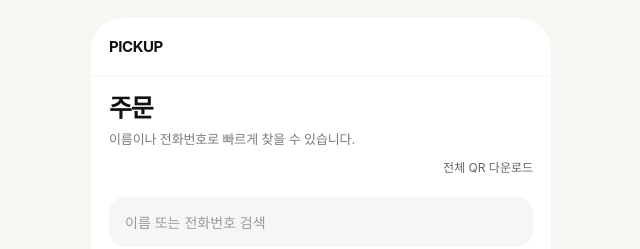
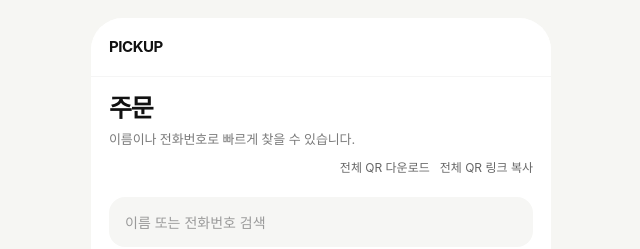
Before and after one commit to kozzzzzzi/pickup, a Next.js app: page /orders in a window 1280 px wide. Shown: the top 249 px of the page, without its empty margins (319-959 px from the left). Built offline with nearby package versions, Linux system fonts and the light colour scheme; no server answers; the database is empty.

Commit message:
Add files via upload

```diff
--- /dev/null
+++ b/app/components/copy-all-qr-links-button.tsx
@@ -0,0 +1,55 @@
+"use client";
+
+import { useState } from "react";
+
+type Order = {
+  id: string;
+  pickupPersonName: string;
+};
+
+type Props = {
+  orders: Order[];
+};
+
+export default function CopyAllQrLinksButton({ orders }: Props) {
+  const [copied, setCopied] = useState(false);
+
+  const handleCopy = async () => {
+    try {
+      const base = window.location.origin;
+
+      const text = orders
+        .map(
+          (order) =>
+            `${order.pickupPersonName} - ${base}/api/qr/${order.id}/image.png`
+        )
+        .join("\n");
+
+      await navigator.clipboard.writeText(text);
+
+      setCopied(true);
+      setTimeout(() => setCopied(false), 1600);
+    } catch {
+      alert("QR 링크 복사에 실패했습니다.");
+    }
+  };
+
+  return (
+    <>
+      <span
+        onClick={handleCopy}
+        style={{
+          fontSize: 12,
+          color: "#666",
+          cursor: "pointer",
+        }}
+      >
+        전체 QR 링크 복사
+      </span>
+
+      {copied ? (
+        <div className="top-toast">전체 QR 링크가 복사되었습니다.</div>
+      ) : null}
+    </>
+  );
+}
--- /dev/null
+++ b/app/components/copy-qr-link-button.tsx
@@ -0,0 +1,38 @@
+"use client";
+
+import { useState } from "react";
+
+type Props = {
+  orderId: string;
+};
+
+export default function CopyQrLinkButton({ orderId }: Props) {
+  const [copied, setCopied] = useState(false);
+
+  const handleCopy = async () => {
+    try {
+      const url = `${window.location.origin}/api/qr/${orderId}/image.png`;
+      await navigator.clipboard.writeText(url);
+
+      setCopied(true);
+      window.setTimeout(() => setCopied(false), 1600);
+    } catch {
+      alert("QR 링크 복사에 실패했습니다.");
+    }
+  };
+
+  return (
+    <>
+      <button
+        className="secondary-button"
+        type="button"
+        onClick={handleCopy}
+        style={{ width: "100%" }}
+      >
+        QR 링크 복사
+      </button>
+
+      {copied ? <div className="top-toast">QR 링크가 복사되었습니다.</div> : null}
+    </>
+  );
+}
--- a/app/orders/[id]/page.tsx
+++ b/app/orders/[id]/page.tsx
@@ -3,6 +3,7 @@ import { notFound } from "next/navigation";
 import { db } from "@/lib/db";
 import DownloadQrButton from "@/app/components/download-qr-button";
 import OrderActionPanel from "@/app/components/order-action-panel";
+import CopyQrLinkButton from "@/app/components/copy-qr-link-button";
 
 type Props = {
   params: Promise<{ id: string }>;
@@ -65,6 +66,10 @@ export default async function OrderDetailPage({ params }: Props) {
   fileName={order.pickupPersonName}
 />
 
+<div style={{ height: 10 }} />
+
+<CopyQrLinkButton orderId={order.id} />
+
         <div style={{ height: 10 }} />
 
         <OrderActionPanel
--- a/app/orders/orders-list-client.tsx
+++ b/app/orders/orders-list-client.tsx
@@ -2,6 +2,7 @@
 
 import Link from "next/link";
 import { useMemo, useState } from "react";
+import CopyAllQrLinksButton from "@/app/components/copy-all-qr-links-button";
 
 export type DbOrderView = {
   id: string;
@@ -49,11 +50,18 @@ export default function OrdersListClient({
         이름이나 전화번호로 빠르게 찾을 수 있습니다.
       </p>
 
-      <div style={{ marginTop: 10, display: "flex", justifyContent: "flex-end" }}>
-        <a href="/api/qr/all" style={{ fontSize: 12, color: "#666" }}>
-          전체 QR 다운로드
-        </a>
-      </div>
+      <div style={{ marginTop: 10, display: "flex", justifyContent: "flex-end", gap: 10 }}>
+  <a href="/api/qr/all" style={{ fontSize: 12, color: "#666" }}>
+    전체 QR 다운로드
+  </a>
+
+  <CopyAllQrLinksButton
+    orders={orders.map((o) => ({
+      id: o.id,
+      pickupPersonName: o.pickupPersonName,
+    }))}
+  />
+</div>
 
       <div className="search-wrap">
         <input
```
